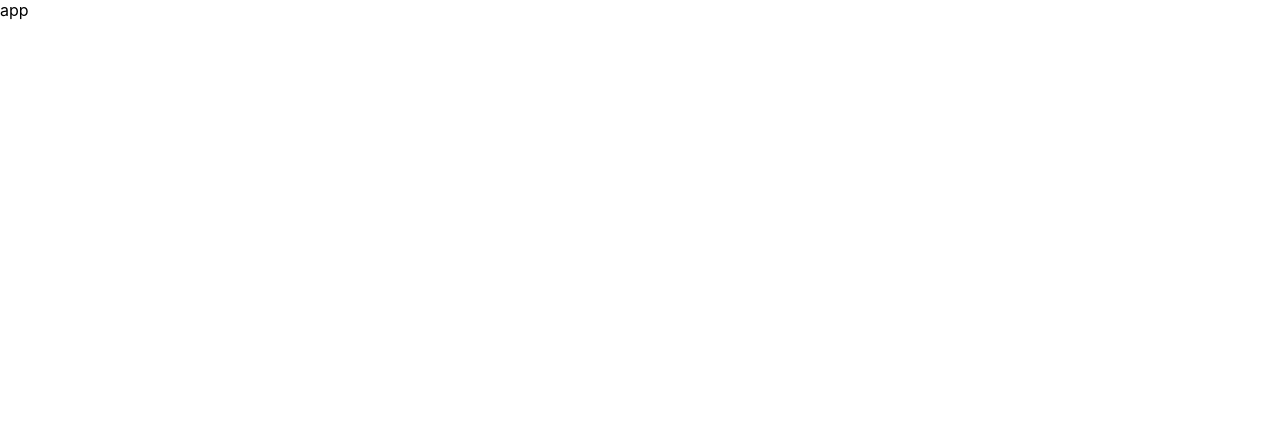
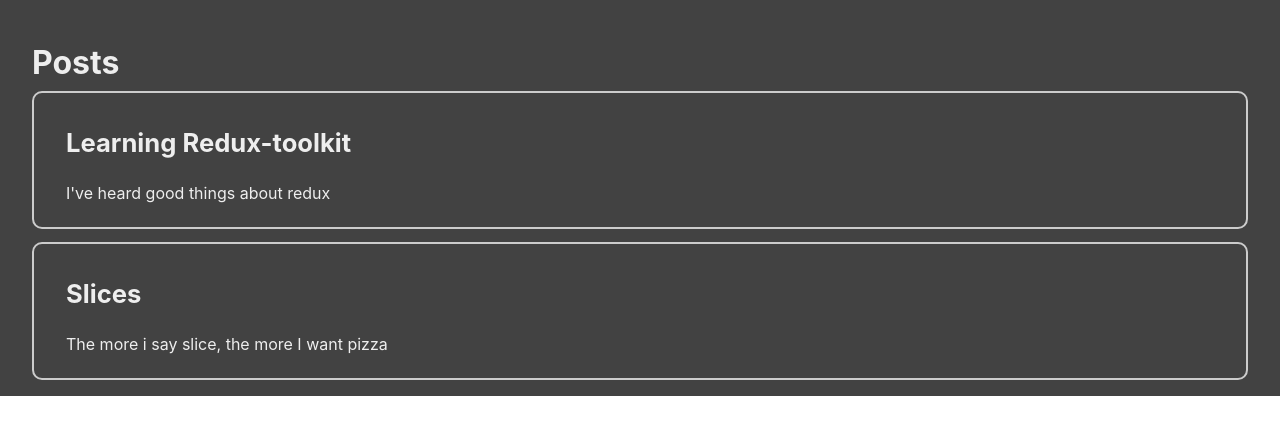
Before and after one commit to emrebican/post-bulletin, a React (Create React App) app: page / in a window 1280 px wide. Shown: the top 434 px of the page. Built offline with nearby package versions, Linux system fonts and the light colour scheme.

Commit message:
styled-components deployed & list styled

```diff
--- a/package.json
+++ b/package.json
@@ -11,6 +11,7 @@
     "react-dom": "^18.2.0",
     "react-redux": "^8.0.2",
     "react-scripts": "5.0.1",
+    "styled-components": "^5.3.5",
     "web-vitals": "^2.1.4"
   },
   "scripts": {
--- a/src/App.js
+++ b/src/App.js
@@ -1,8 +1,10 @@
+import PostsList from "./features/posts/PostsList";
+
 function App() {
   return (
-    <div>
-      app
-    </div>
+    <main>
+      <PostsList />
+    </main>
   );
 }
 
--- a/src/features/posts/PostsList.jsx
+++ b/src/features/posts/PostsList.jsx
@@ -1,7 +1,9 @@
 import { useSelector } from "react-redux";
+import { selectAllPosts } from "./postsSlice";
+import { Section } from './postStyled';
 
 const PostsList = () => {
-    const posts = useSelector(state => state.posts);
+    const posts = useSelector(selectAllPosts);
 
     const renderedPosts = posts.map(post => (
         <article key={post.id}>
@@ -10,9 +12,10 @@ const PostsList = () => {
         </article>
     ))
     return (
-        <section>
+        <Section>
+            <h2>Posts</h2>
             {renderedPosts}
-        </section>
+        </Section>
     )
 }
 
--- /dev/null
+++ b/src/features/posts/postStyled.js
@@ -0,0 +1,27 @@
+import styled from "styled-components";
+
+export const Section = styled.section`
+    display: flex;
+    flex-direction: column;
+    gap: .8rem;
+    background-color: #424242;
+    padding: 1rem 2rem;
+
+    article {
+    border: 2px solid #ccc;
+    border-radius: 10px;
+    padding: .5rem 2rem;
+    background-color: #424242;
+    color: #eee;
+
+        h3 {
+            font-size: 1.6rem;
+        }
+    }
+
+    h2 {
+        font-size: 2rem;
+        color: #eee;
+        margin-bottom: -.2rem;
+    }
+`;
--- a/src/features/posts/postsSlice.jsx
+++ b/src/features/posts/postsSlice.jsx
@@ -15,3 +15,5 @@ const postsSlice = createSlice({
 
 export const { } = postsSlice.actions;
 export default postsSlice.reducer;
+
+export const selectAllPosts = (state) => state.posts;
--- a/src/index.css
+++ b/src/index.css
@@ -6,8 +6,3 @@ body {
   -webkit-font-smoothing: antialiased;
   -moz-osx-font-smoothing: grayscale;
 }
-
-code {
-  font-family: source-code-pro, Menlo, Monaco, Consolas, 'Courier New',
-    monospace;
-}
```
Also changed, not shown: 1 other file (tests, documents, lock files or other folders).
